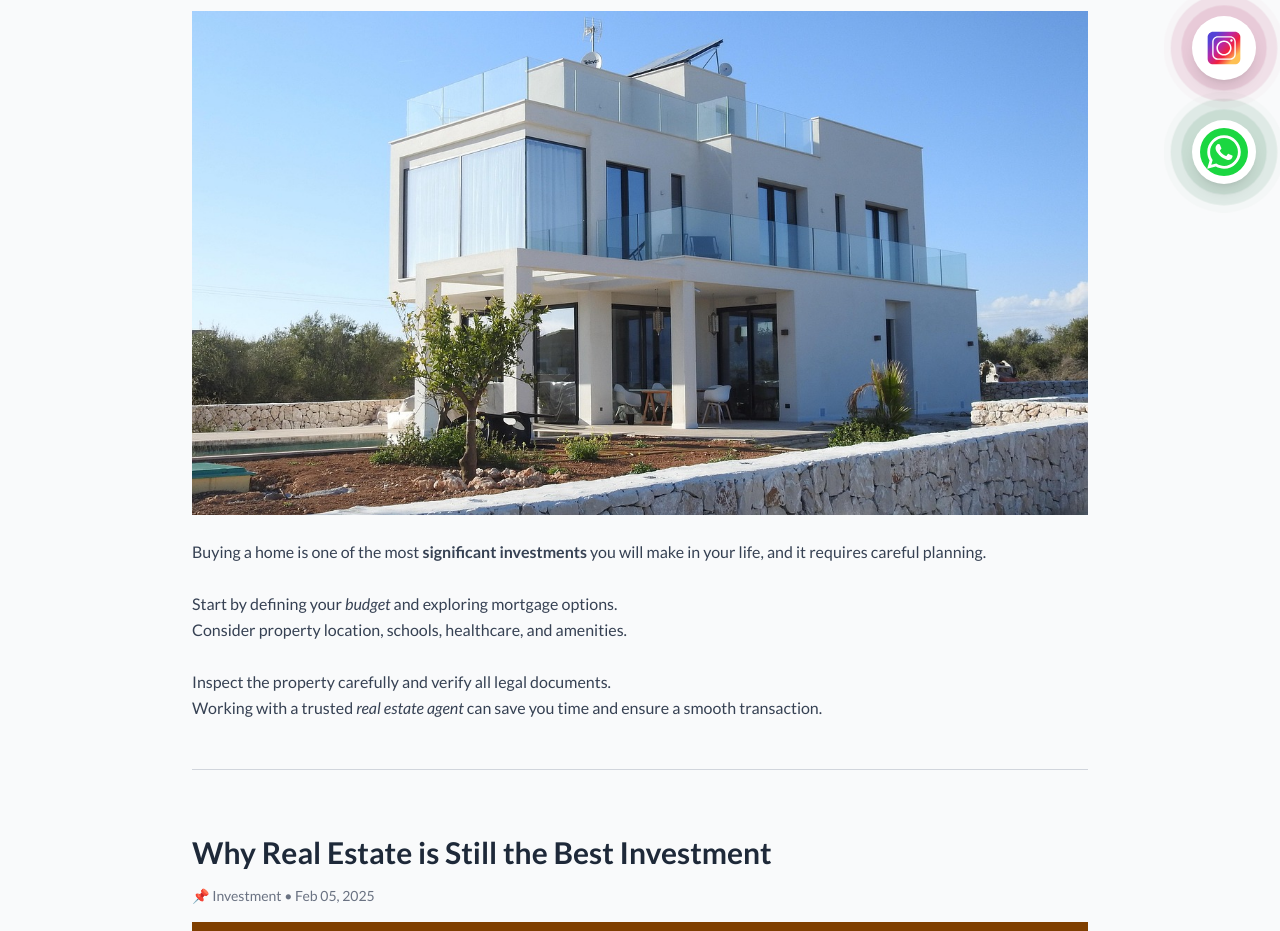
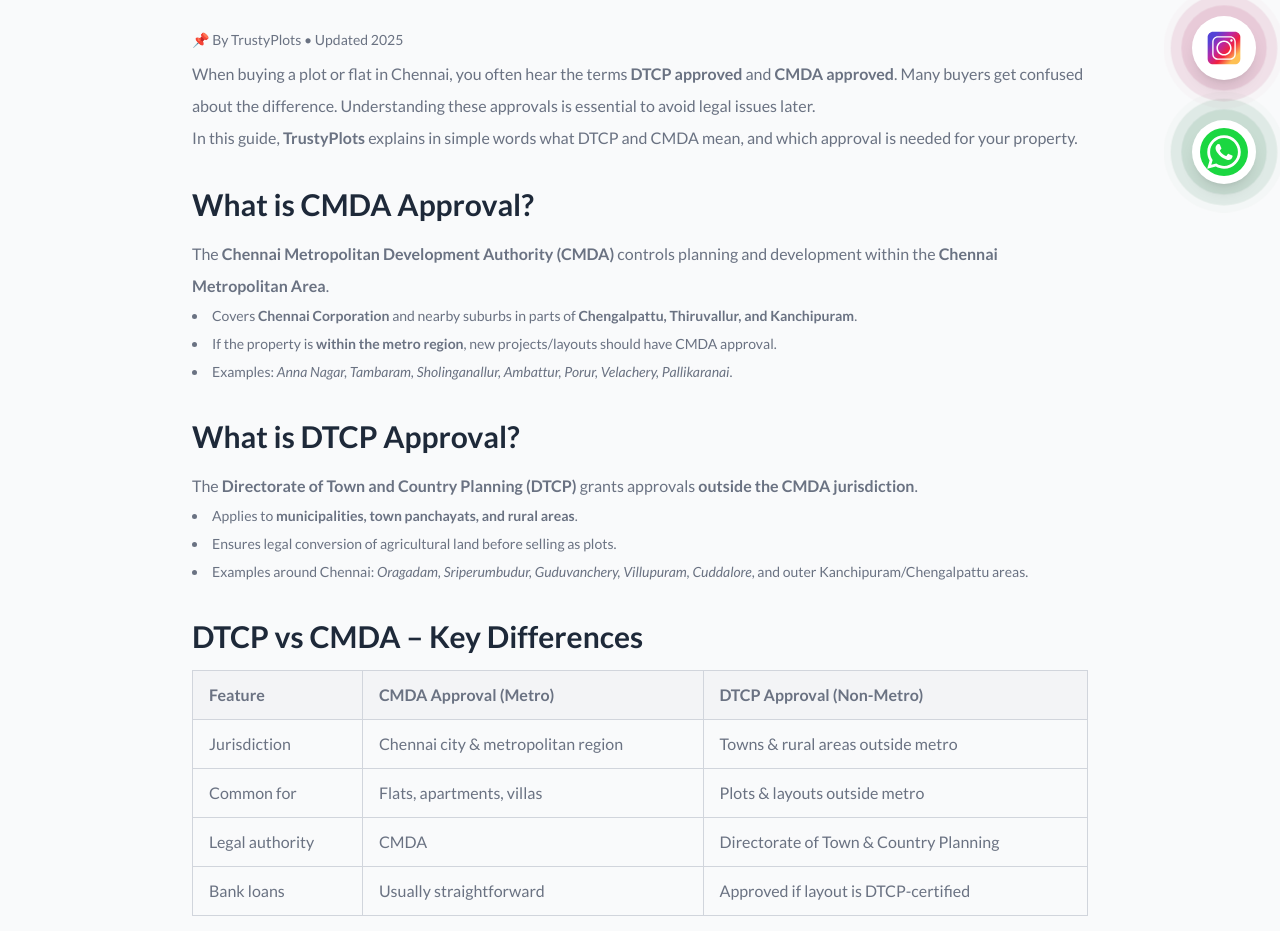
Before and after one commit to Venkatuidesigner/trusty-plots, an Angular app: page /blog in a window 1280 px wide. Shown: the part 592-1523 px from the top of the page. Built offline with nearby package versions, Linux system fonts and the light colour scheme; a web font is replaced by a local one.

Commit message:
UI Update

```diff
--- a/src/app/components/blog/blog.component.html
+++ b/src/app/components/blog/blog.component.html
@@ -9,7 +9,8 @@
   <div class="relative max-w-5xl mx-auto text-center text-white">
     <h1 class="section-title">Blogs</h1>
     <p class="text-md leading-relaxed max-w-3xl mx-auto">
-            From buying and selling to rentals and legal support — <span class="text-green-500">TrustyPlots</span> is your one-stop property partner.
+      From buying and selling to rentals and legal support — <span class="text-green-500">TrustyPlots</span> is your
+      one-stop property partner.
     </p>
   </div>
 </section>
@@ -17,7 +18,9 @@
 <!-- ========================================= -->
 <!--             Blogs Content                 -->
 <!-- ========================================= -->
+
 <section class="py-20 px-6 bg-gray-50">
+
   <div class="max-w-4xl mx-auto text-center mb-12">
     <h2 class="text-3xl md:text-4xl font-bold text-gray-800 mb-4">Latest Blogs</h2>
     <p class="text-lg text-gray-600">
@@ -26,6 +29,130 @@
   </div>
 
   <div class="max-w-4xl mx-auto space-y-16">
+    <article class="w-full text-gray-900 dark:text-gray-100 leading-snug">
+      <header>
+        <h1 class="text-3xl md:text-3xl font-extrabold leading-snug">
+          DTCP vs CMDA Approval in Chennai – Everything a Buyer Must Know
+        </h1>
+        <p class="text-sm text-gray-500 mt-6">📌 By TrustyPlots • Updated 2025</p>
+      </header>
+
+      <section class="prose prose-lg dark:prose-invert max-w-none !pt-2 text-md text-gray-500 mb-4 !leading-loose">
+        <p>
+          When buying a plot or flat in Chennai, you often hear the terms
+          <strong>DTCP approved</strong> and <strong>CMDA approved</strong>.
+          Many buyers get confused about the difference. Understanding these
+          approvals is essential to avoid legal issues later.
+        </p>
+
+        <p>
+          In this guide, <strong>TrustyPlots</strong> explains in simple words
+          what DTCP and CMDA mean, and which approval is needed for your property.
+        </p>
+
+        <h2 class="text-3xl font-bold text-gray-800 mb-4 mt-8">What is CMDA Approval?</h2>
+        <p>
+          The <strong>Chennai Metropolitan Development Authority (CMDA)</strong>
+          controls planning and development within the
+          <strong>Chennai Metropolitan Area</strong>.
+        </p>
+        <ul class="list-disc list-inside text-sm text-gray-500 mb-4 !leading-loose">
+          <li>
+            Covers <strong>Chennai Corporation</strong> and nearby suburbs in
+            parts of <strong>Chengalpattu, Thiruvallur, and Kanchipuram</strong>.
+          </li>
+          <li>
+            If the property is <strong>within the metro region</strong>, new
+            projects/layouts should have CMDA approval.
+          </li>
+          <li>
+            Examples: <em>Anna Nagar, Tambaram, Sholinganallur, Ambattur, Porur,
+              Velachery, Pallikaranai</em>.
+          </li>
+        </ul>
+
+        <h2 class="text-3xl font-bold text-gray-800 mb-4 mt-8">What is DTCP Approval?</h2>
+        <p>
+          The <strong>Directorate of Town and Country Planning (DTCP)</strong>
+          grants approvals <strong>outside the CMDA jurisdiction</strong>.
+        </p>
+        <ul class="list-disc list-inside text-sm text-gray-500 mb-4 !leading-loose">
+          <li>
+            Applies to <strong>municipalities, town panchayats, and rural
+              areas</strong>.
+          </li>
+          <li>
+            Ensures legal conversion of agricultural land before selling as plots.
+          </li>
+          <li>
+            Examples around Chennai:
+            <em>Oragadam, Sriperumbudur, Guduvanchery, Villupuram, Cuddalore</em>,
+            and outer Kanchipuram/Chengalpattu areas.
+          </li>
+        </ul>
+
+        <h2 class="text-3xl font-bold text-gray-800 mb-4 mt-8">DTCP vs CMDA – Key Differences</h2>
+        <div class="overflow-x-auto">
+          <table class="w-full border border-gray-300 dark:border-gray-700 text-base">
+            <thead class="bg-gray-100 dark:bg-gray-800">
+              <tr>
+                <th class="border border-gray-300 dark:border-gray-700 px-4 py-3 text-left font-semibold">
+                  Feature
+                </th>
+                <th class="border border-gray-300 dark:border-gray-700 px-4 py-3 text-left font-semibold">
+                  CMDA Approval (Metro)
+                </th>
+                <th class="border border-gray-300 dark:border-gray-700 px-4 py-3 text-left font-semibold">
+                  DTCP Approval (Non-Metro)
+                </th>
+              </tr>
+            </thead>
+            <tbody>
+              <tr>
+                <td class="border border-gray-300 dark:border-gray-700 px-4 py-3">Jurisdiction</td>
+                <td class="border border-gray-300 dark:border-gray-700 px-4 py-3">Chennai city & metropolitan region
+                </td>
+                <td class="border border-gray-300 dark:border-gray-700 px-4 py-3">Towns & rural areas outside metro</td>
+              </tr>
+              <tr>
+                <td class="border border-gray-300 dark:border-gray-700 px-4 py-3">Common for</td>
+                <td class="border border-gray-300 dark:border-gray-700 px-4 py-3">Flats, apartments, villas</td>
+                <td class="border border-gray-300 dark:border-gray-700 px-4 py-3">Plots & layouts outside metro</td>
+              </tr>
+              <tr>
+                <td class="border border-gray-300 dark:border-gray-700 px-4 py-3">Legal authority</td>
+                <td class="border border-gray-300 dark:border-gray-700 px-4 py-3">CMDA</td>
+                <td class="border border-gray-300 dark:border-gray-700 px-4 py-3">Directorate of Town & Country Planning
+                </td>
+              </tr>
+              <tr>
+                <td class="border border-gray-300 dark:border-gray-700 px-4 py-3">Bank loans</td>
+                <td class="border border-gray-300 dark:border-gray-700 px-4 py-3">Usually straightforward</td>
+                <td class="border border-gray-300 dark:border-gray-700 px-4 py-3">Approved if layout is DTCP-certified
+                </td>
+              </tr>
+            </tbody>
+          </table>
+        </div>
+
+        <h2 class="text-3xl font-bold text-gray-800 mb-4 mt-8">Why Approval Matters</h2>
+        <ul class="list-disc list-inside">
+          <li>Prevents legal disputes in the future</li>
+          <li>Ensures land is legally converted for housing</li>
+          <li>Makes you eligible for bank loans</li>
+          <li>Improves resale value</li>
+        </ul>
+      </section>
+
+      <footer class="border-t border-gray-300 dark:border-gray-700 pt-12">
+        <p class="text-base text-gray-600 dark:text-gray-400">
+          💡 <strong>TrustyPlots Tip:</strong> Always ask for the DTCP/CMDA
+          approval number and verify it on the official portal. Avoid unapproved
+          layouts.
+        </p>
+      </footer>
+    </article>
+    <hr class="border-t border-gray-300">
     <div *ngFor="let blog of blogs" class="blog-item">
       <h3 class="text-3xl font-bold text-gray-800 mb-4">{{ blog.title }}</h3>
       <p class="text-sm text-gray-500 mb-4">📌 {{ blog.category }} • {{ blog.date }}</p>
--- a/src/app/components/home/home.component.html
+++ b/src/app/components/home/home.component.html
@@ -47,13 +47,13 @@ style="background: linear-gradient(148deg, rgba(12, 135, 186, 0.75) 0%, rgb(0 65
 
     <!-- Cards Row -->
     <div class="grid grid-cols-1 sm:grid-cols-2 lg:grid-cols-4 gap-4">
-      <div class="property-card" *ngFor="let property of properties">
+      <div class="property-card" *ngFor="let property of properties" routerLink="/contact-us">
         <div class="image-wrapper">
           <img [src]="property.img" [alt]="property.title">
         </div>
         <div class="card-content">
           <span class="text-sm font-semibold text-white bg-[#E91E63] px-3 py-1 rounded-full">
-            {{ property.status }}
+            {{ property.type }}
           </span>
           <h3 class="mt-2 text-xl font-semibold text-gray-800">{{ property.title }}</h3>
           <p class="text-gray-600 mb-1">{{ property.location }}</p>
--- a/src/app/components/home/home.component.ts
+++ b/src/app/components/home/home.component.ts
@@ -9,39 +9,43 @@ import * as globals from '../../globals';
 export class HomeComponent {
 
   // Properties Section Data
-  properties = [
+properties = [
     {
-      img: globals.property_1,
+      type: 'Villa',
       status: 'For Sale',
-      title: 'New Apartment Nice View',
-      location: 'Belmont Gardens, Chicago',
-      details: '3 Bed • 2 Bath • 3450 Sq Ft',
-      price: '$34,900'
+      title: 'New Perungalathur ',
+      location: 'Approved by MMDA',
+      details: '2 BHK • 2800 SF',
+      price: '₹5000/-SF',
+      img: globals.property_1
     },
     {
-      img: globals.property_2,
+      type: 'Villa',
       status: 'For Sale',
-      title: 'City View Apartment',
-      location: 'Downtown, New York',
-      details: '2 Bed • 2 Bath • 1500 Sq Ft',
-      price: '$18,500'
+      title: 'Thiruporur',
+      location: 'Thiruporur',
+      details: '1250 SF',
+      price: '₹4000/-SF (Negotiable)',
+      img: globals.property_2
     },
     {
-      img: globals.property_3,
+      type: 'Apartment',
       status: 'For Sale',
-      title: 'Luxury Villa',
-      location: 'Palm Beach, Miami',
-      details: '5 Bed • 4 Bath • 4500 Sq Ft',
-      price: '$65,000'
+      title: 'Guduvanchery',
+      location: 'Guduvanchery',
+      details: '3 BHK',
+      price: '₹72 L ',
+      img: globals.property_3
     },
     {
-      img: globals.property_4,
+      type: 'Apartment',
       status: 'For Sale',
-      title: 'Cozy Cottage',
-      location: 'Maple Street, Boston',
-      details: '2 Bed • 1 Bath • 900 Sq Ft',
-      price: '$12,500'
-    }
+      title: 'Guduvanchery',
+      location: 'Guduvanchery',
+      details: '2 BHK',
+      price: '₹52 L ',
+      img: globals.property_3
+    },
   ];
 
   // Why Choose Us Section Data
--- a/src/app/components/properties/properties.component.ts
+++ b/src/app/components/properties/properties.component.ts
@@ -25,77 +25,86 @@ export class PropertiesComponent {
 
   properties: Property[] = [
     {
-      type: 'Apartment',
+      type: 'Villa',
       status: 'For Sale',
-      title: 'New Apartment Nice View',
-      location: 'Belmont Gardens, Chicago',
-      details: '3 Bed • 2 Bath • 3450 Sq Ft',
-      price: '₹34,900',
+      title: 'New Perungalathur ',
+      location: 'Approved by MMDA',
+      details: '2 BHK • 2800 SF',
+      price: '₹5000/-SF',
       img: globals.property_1
     },
     {
       type: 'Villa',
       status: 'For Sale',
-      title: 'Luxury Villa',
-      location: 'Palm Beach, Miami',
-      details: '5 Bed • 4 Bath • 4500 Sq Ft',
-      price: '₹65,000',
+      title: 'Thiruporur',
+      location: 'Thiruporur',
+      details: '1250 SF',
+      price: '₹4000/-SF (Negotiable)',
       img: globals.property_2
     },
     {
       type: 'Apartment',
       status: 'For Sale',
-      title: 'City View Apartment',
-      location: 'Downtown, New York',
-      details: '2 Bed • 2 Bath • 1500 Sq Ft',
-      price: '₹18,500',
+      title: 'Guduvanchery',
+      location: 'Guduvanchery',
+      details: '3 BHK',
+      price: '₹72 L ',
       img: globals.property_3
-    },
-    {
-      type: 'Villa',
-      status: 'For Sale',
-      title: 'Cozy Cottage',
-      location: 'Maple Street, Boston',
-      details: '2 Bed • 1 Bath • 900 Sq Ft',
-      price: '₹12,500',
-      img: globals.property_4
-    },
-    {
-      type: 'Villa',
-      status: 'For Sale',
-      title: 'Luxury Villa',
-      location: 'Palm Beach, Miami',
-      details: '5 Bed • 4 Bath • 4500 Sq Ft',
-      price: '₹65,000',
-      img: globals.property_1
     },
     {
       type: 'Apartment',
       status: 'For Sale',
-      title: 'City View Apartment',
-      location: 'Downtown, New York',
-      details: '2 Bed • 2 Bath • 1500 Sq Ft',
-      price: '₹18,500',
-      img: globals.property_2
-    },
-    {
-      type: 'Villa',
-      status: 'For Sale',
-      title: 'Cozy Cottage',
-      location: 'Maple Street, Boston',
-      details: '2 Bed • 1 Bath • 900 Sq Ft',
-      price: '₹12,500',
+      title: 'Guduvanchery',
+      location: 'Guduvanchery',
+      details: '2 BHK',
+      price: '₹52 L ',
       img: globals.property_3
     },
-    {
-      type: 'Plots',
-      status: 'For Sale',
-      title: 'Cozy Cottage',
-      location: 'Maple Street, Boston',
-      details: '2 Bed • 1 Bath • 900 Sq Ft',
-      price: '₹12,500',
-      img: globals.property_3
-    }
+    // {
+    //   type: 'Villa',
+    //   status: 'For Sale',
+    //   title: 'Cozy Cottage',
+    //   location: 'Maple Street, Boston',
+    //   details: '2 Bed • 1 Bath • 900 Sq Ft',
+    //   price: '₹12,500',
+    //   img: globals.property_4
+    // },
+    // {
+    //   type: 'Villa',
+    //   status: 'For Sale',
+    //   title: 'Luxury Villa',
+    //   location: 'Palm Beach, Miami',
+    //   details: '5 Bed • 4 Bath • 4500 Sq Ft',
+    //   price: '₹65,000',
+    //   img: globals.property_1
+    // },
+    // {
+    //   type: 'Apartment',
+    //   status: 'For Sale',
+    //   title: 'City View Apartment',
+    //   location: 'Downtown, New York',
+    //   details: '2 Bed • 2 Bath • 1500 Sq Ft',
+    //   price: '₹18,500',
+    //   img: globals.property_2
+    // },
+    // {
+    //   type: 'Villa',
+    //   status: 'For Sale',
+    //   title: 'Cozy Cottage',
+    //   location: 'Maple Street, Boston',
+    //   details: '2 Bed • 1 Bath • 900 Sq Ft',
+    //   price: '₹12,500',
+    //   img: globals.property_3
+    // },
+    // {
+    //   type: 'Plots',
+    //   status: 'For Sale',
+    //   title: 'Cozy Cottage',
+    //   location: 'Maple Street, Boston',
+    //   details: '2 Bed • 1 Bath • 900 Sq Ft',
+    //   price: '₹12,500',
+    //   img: globals.property_3
+    // }
   ];
 
   get filteredProperties() {
```
Lines whose indentation alone changed are shown as unchanged.
